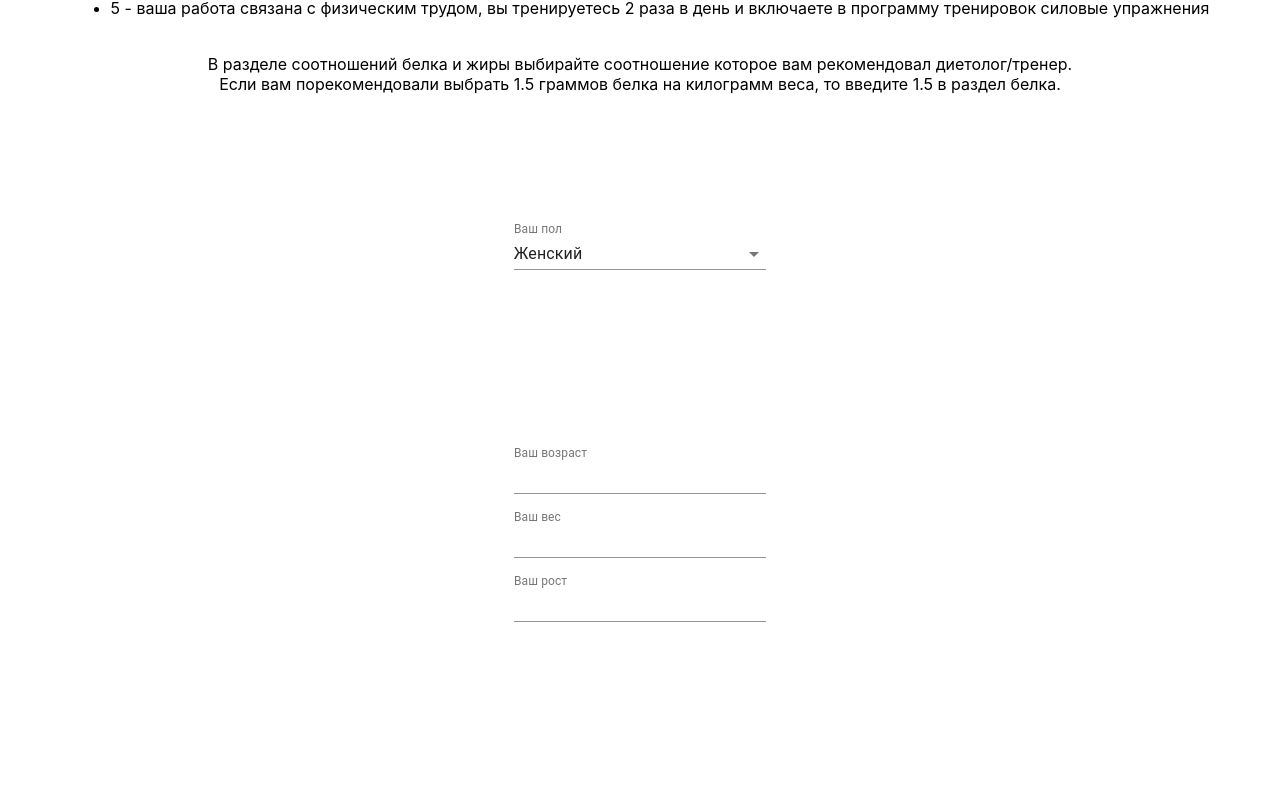
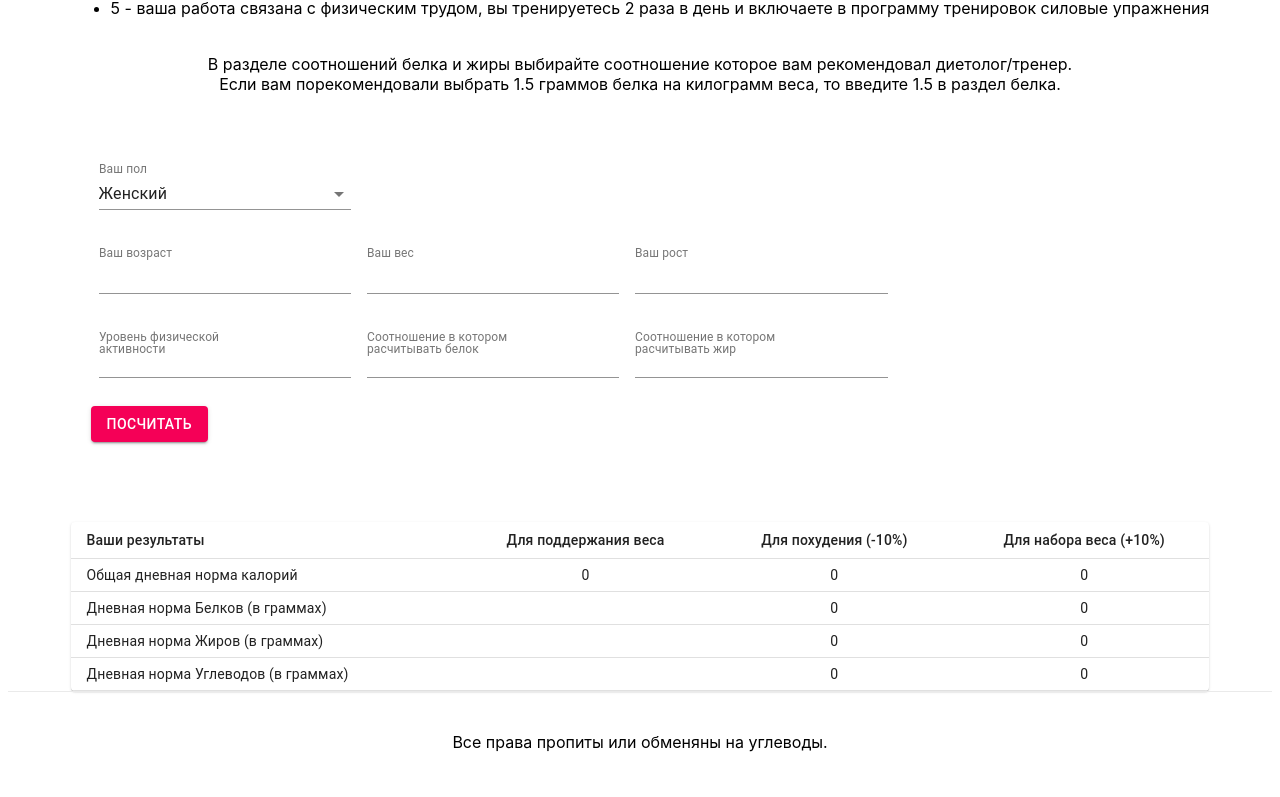
Before and after one commit to Serhazor/macro_calc_en, a Next.js app: page / in a window 1280 px wide. Shown: the part 782-1579 px from the top of the page. Built offline with nearby package versions, Linux system fonts and the light colour scheme.

Commit message:
reverted back to margin

```diff
--- a/pages/components/demo.js
+++ b/pages/components/demo.js
@@ -150,7 +150,7 @@ export default function FormPropsTextFields() {
 
       <br />
       <br />
-      <div className={styles.main}>
+      <div style={{margin:20}}>
         <TextField
           id="sex-number"
           select
@@ -169,7 +169,7 @@ export default function FormPropsTextFields() {
           ))}
         </TextField>
       </div>
-      <div className={styles.main}>
+      <div style={{margin:20}}>
         <TextField
           id="age-number"
           label="Ваш возраст"
@@ -208,7 +208,7 @@ export default function FormPropsTextFields() {
         />
       </div>
 
-      <div className={styles.main}>
+      <div style={{margin:20}}>
         <TextField
           id="intencity-number"
           label="Уровень физической активности"
@@ -244,7 +244,7 @@ export default function FormPropsTextFields() {
           }}
         />
       </div>
-      <div className={styles.main} style={{margin:20}} >
+      <div className={classes.root} style={{margin:20}} >
         <Button type="submit" variant="contained" color="secondary" >
           Посчитать
         </Button>
```
